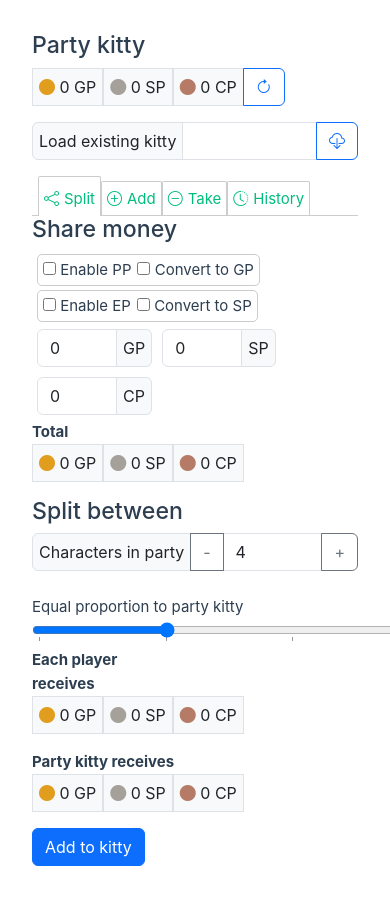
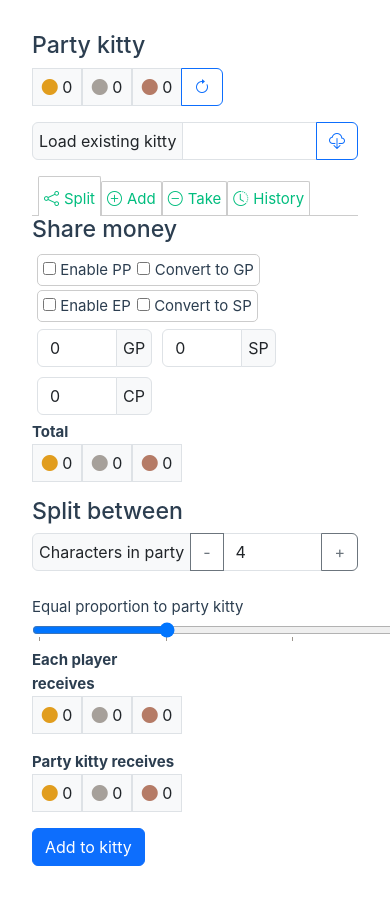
Before and after one commit to Trantion897/party-kitty, a Vue app: page / in a window 390 px wide. Shown: the top 904 px of the page. Built offline with nearby package versions, Linux system fonts and the light colour scheme.

Commit message:
Shrink currency display for small screens

```diff
--- a/src/App.vue
+++ b/src/App.vue
@@ -38,7 +38,7 @@ header {
   margin: 0 auto 2rem;
 }
 
-@media (max-width:512px) {
+@media (max-width:40rem) {
   .input-group-text {
     padding-left:.375rem;
     padding-right:.375rem;
--- a/src/components/widgets/LoadKitty.vue
+++ b/src/components/widgets/LoadKitty.vue
@@ -76,7 +76,7 @@ const errorMessage = computed(() => {
 </template>
 
 <style scoped>
-    @media (max-width:30rem) {
+    @media (max-width:40rem) {
         .btn .bi span {
             display:none;
         }
--- a/src/components/widgets/RefreshButton.vue
+++ b/src/components/widgets/RefreshButton.vue
@@ -12,7 +12,7 @@
 </template>
 
 <style scoped>
-    @media (max-width:30rem) {
+    @media (max-width:40rem) {
         .btn span {
             display:none;
         }
--- a/src/components/widgets/currencyHandlers/CurrencyDisplay.vue
+++ b/src/components/widgets/currencyHandlers/CurrencyDisplay.vue
@@ -16,7 +16,7 @@ const displayAmount = computed(() => {
 </script>
 
 <template>
-	<span class="bi bi-circle-fill">&nbsp;{{ displayAmount }}</span> <span>{{ currency }}</span>
+	<span class="bi bi-circle-fill">&nbsp;{{ displayAmount }}</span> <span class='currency'>{{ currency }}</span>
 </template>
 
 <style scoped>
@@ -36,4 +36,10 @@ const displayAmount = computed(() => {
 	ol li.currency-CP span.bi::before {
 		color:#b57b66;
 	}
+
+	@media (max-width:30rem) {
+		ol li span.currency {
+			display:none;
+		}
+	}
 </style>
```
